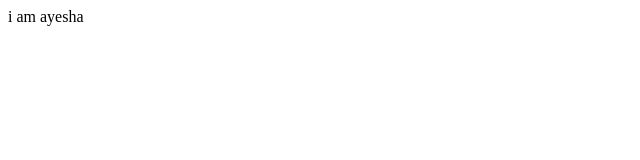
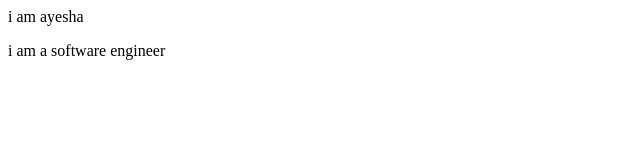
Before and after one commit to Nadeem-Ur-Rahiman/local, a plain HTML site: page index.html in a window 1280 px wide. Shown: the whole page, without its empty margins (0-640 px from the left). Drawn offline with Linux system fonts and the light colour scheme.

Commit message:
add para2

```diff
--- a/index.html
+++ b/index.html
@@ -1,3 +1,6 @@
 <p>
     i am ayesha
 </p>
+<p>
+    i am a software engineer
+</p>
```
